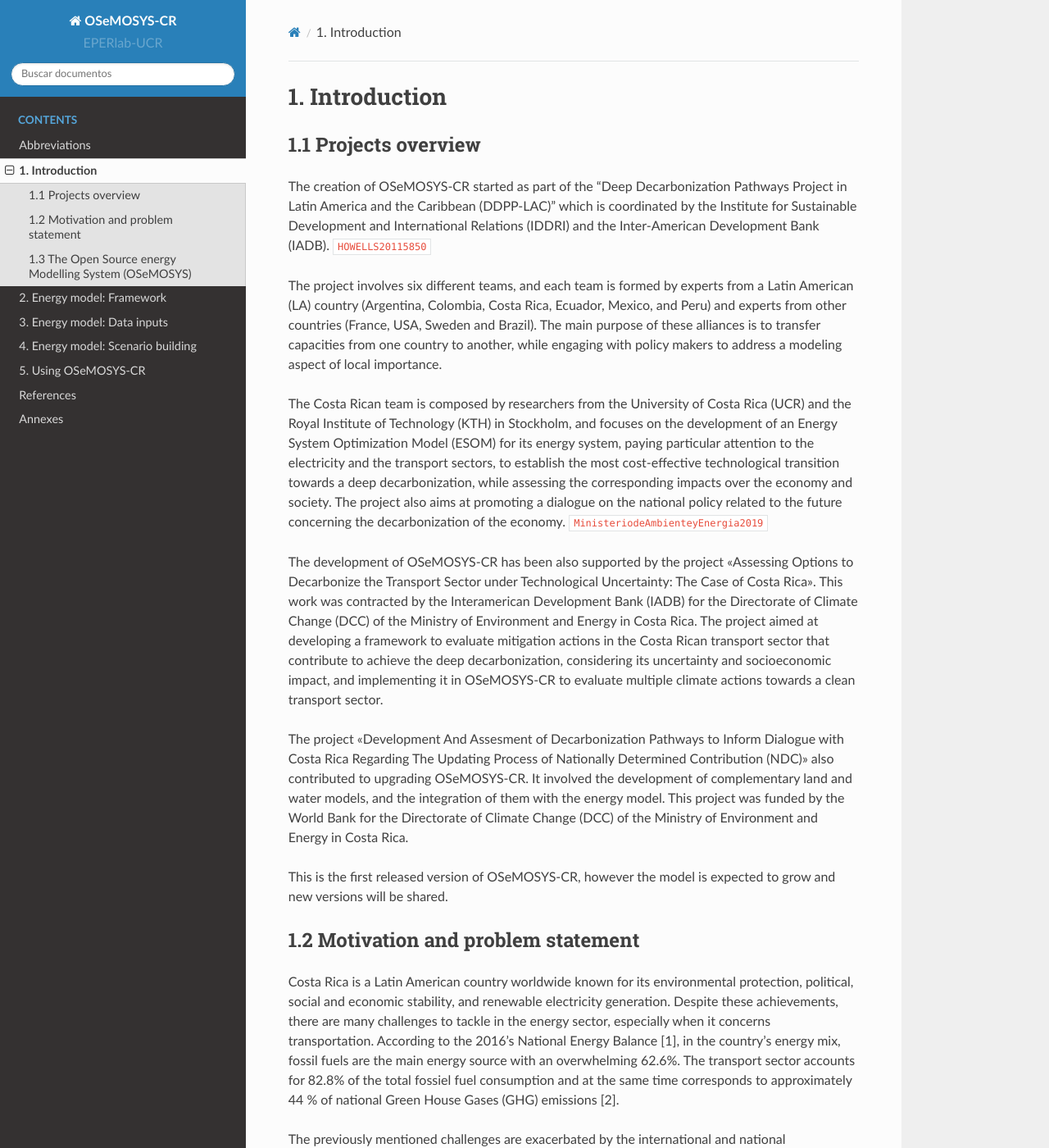
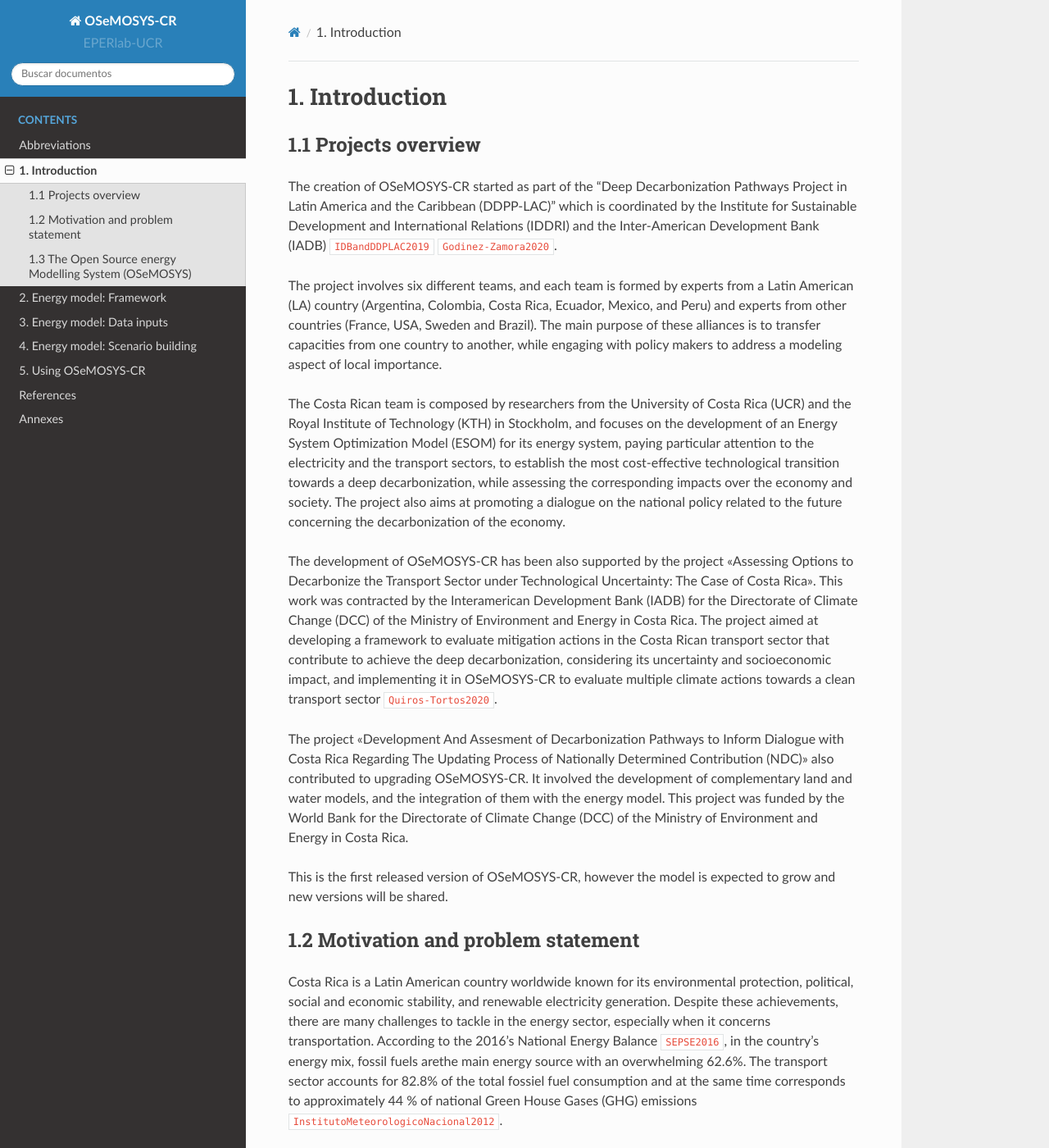
Before and after one commit to EPERLab/OSeMOSYS-CR, a Sphinx documentation site: the page built from docs/01Introduction.rst, in a window 1280 px wide and 1400 px high. Shown: the whole window at 82% size. Built offline with Sphinx 7.4.7 and the Read the Docs theme 2.0.0, drawn with Linux system fonts in a browser that asks for light colours; formulas are drawn with MathJax 3; cross-references to code outside the pages are shown as plain code; some of the changed text lies outside the part shown.

Commit message:
Update 01Introduction.rst

```diff
--- a/docs/01Introduction.rst
+++ b/docs/01Introduction.rst
@@ -6,13 +6,13 @@
 1.1 Projects overview
 +++++++++
 
-The creation of OSeMOSYS-CR started as part of the “Deep Decarbonization Pathways Project in Latin America and the Caribbean (DDPP-LAC)” which is coordinated by the Institute for Sustainable Development and International Relations (IDDRI) and the Inter-American Development Bank (IADB). :cite:`HOWELLS20115850`
+The creation of OSeMOSYS-CR started as part of the “Deep Decarbonization Pathways Project in Latin America and the Caribbean (DDPP-LAC)” which is coordinated by the Institute for Sustainable Development and International Relations (IDDRI) and the Inter-American Development Bank (IADB) :cite:`IDBandDDPLAC2019` :cite:`Godinez-Zamora2020`.
 
 The project involves six different teams, and each team is formed by experts from a Latin American (LA) country (Argentina, Colombia, Costa Rica, Ecuador, Mexico, and Peru) and experts from other countries (France, USA, Sweden and Brazil). The main purpose of these alliances is to transfer capacities from one country to another, while engaging with policy makers to address a modeling aspect of local importance.
 
-The Costa Rican team is composed by researchers from the University of Costa Rica (UCR) and the Royal Institute of Technology (KTH) in Stockholm, and focuses on the development of an Energy System Optimization Model (ESOM) for its energy system, paying particular attention to the electricity and the transport sectors, to establish the most cost-effective technological transition towards a deep decarbonization, while assessing the corresponding impacts over the economy and society. The project also aims at promoting a dialogue on the national policy related to the future concerning the decarbonization of the economy. :cite:`MinisteriodeAmbienteyEnergia2019`
+The Costa Rican team is composed by researchers from the University of Costa Rica (UCR) and the Royal Institute of Technology (KTH) in Stockholm, and focuses on the development of an Energy System Optimization Model (ESOM) for its energy system, paying particular attention to the electricity and the transport sectors, to establish the most cost-effective technological transition towards a deep decarbonization, while assessing the corresponding impacts over the economy and society. The project also aims at promoting a dialogue on the national policy related to the future concerning the decarbonization of the economy.
 
-The development of OSeMOSYS-CR has been also supported by the project "Assessing Options to Decarbonize the Transport Sector under Technological Uncertainty: The Case of Costa Rica". This work was contracted by the Interamerican Development Bank (IADB) for the Directorate of Climate Change (DCC) of the Ministry of Environment and Energy in Costa Rica. The project aimed at developing a framework to evaluate mitigation actions in the Costa Rican transport sector that contribute to achieve the deep decarbonization, considering its uncertainty and socioeconomic impact, and implementing it in OSeMOSYS-CR to evaluate multiple climate actions towards a clean transport sector.
+The development of OSeMOSYS-CR has been also supported by the project "Assessing Options to Decarbonize the Transport Sector under Technological Uncertainty: The Case of Costa Rica". This work was contracted by the Interamerican Development Bank (IADB) for the Directorate of Climate Change (DCC) of the Ministry of Environment and Energy in Costa Rica. The project aimed at developing a framework to evaluate mitigation actions in the Costa Rican transport sector that contribute to achieve the deep decarbonization, considering its uncertainty and socioeconomic impact, and implementing it in OSeMOSYS-CR to evaluate multiple climate actions towards a clean transport sector :cite:`Quiros-Tortos2020`.
 
 The project "Development And Assesment of Decarbonization Pathways to Inform Dialogue with Costa Rica Regarding The Updating Process of Nationally Determined Contribution (NDC)" also contributed to upgrading OSeMOSYS-CR. It involved the development of  complementary land and water models, and the integration of them with the energy model. This project was funded by the World Bank for the Directorate of Climate Change (DCC) of the Ministry of Environment and Energy in Costa Rica.
 
@@ -21,8 +21,7 @@ This is the first released version of OSeMOSYS-CR, however the model is expected
 1.2 Motivation and problem statement
 +++++++++
 
-Costa Rica is a Latin American country worldwide known for its environmental protection, political, social and economic stability, and renewable electricity generation. Despite these achievements, there are many challenges to tackle in the energy sector, especially when it concerns transportation. According to the 2016’s National Energy Balance [1], in the country’s energy mix, fossil fuels are
-the main energy source with an overwhelming 62.6%. The transport sector accounts for 82.8% of the total fossiel fuel consumption and at the same time corresponds to approximately 44 % of national Green House Gases (GHG) emissions [2].
+Costa Rica is a Latin American country worldwide known for its environmental protection, political, social and economic stability, and renewable electricity generation. Despite these achievements, there are many challenges to tackle in the energy sector, especially when it concerns transportation. According to the 2016’s National Energy Balance :cite:`SEPSE2016`, in the country’s energy mix, fossil fuels arethe main energy source with an overwhelming 62.6%. The transport sector accounts for 82.8% of the total fossiel fuel consumption and at the same time corresponds to approximately 44 % of national Green House Gases (GHG) emissions :cite:`InstitutoMeteorologicoNacional2012`.
 
 The previously mentioned challenges are exacerbated by the international and national commitments that Costa Rica has acquired, such as its ambitious NDCs [3]. Therefore, it is crucial for the country to further transform the energy sector by reducing oil consumption through alternative sources, and create a more sustainable energy mix. In this context, the main purpose of the project is to develop an ESOM to characterize the transport and electricity sectors. The objective is to analyze the energy system in order to identify decarbonization pathways scenarios focusing on the transport sector through the examination of transport scenarios with different vectors of final energy demand.
 
```
Also changed, not shown: other parts of docs/01Introduction.rst (+1 -1 lines).
